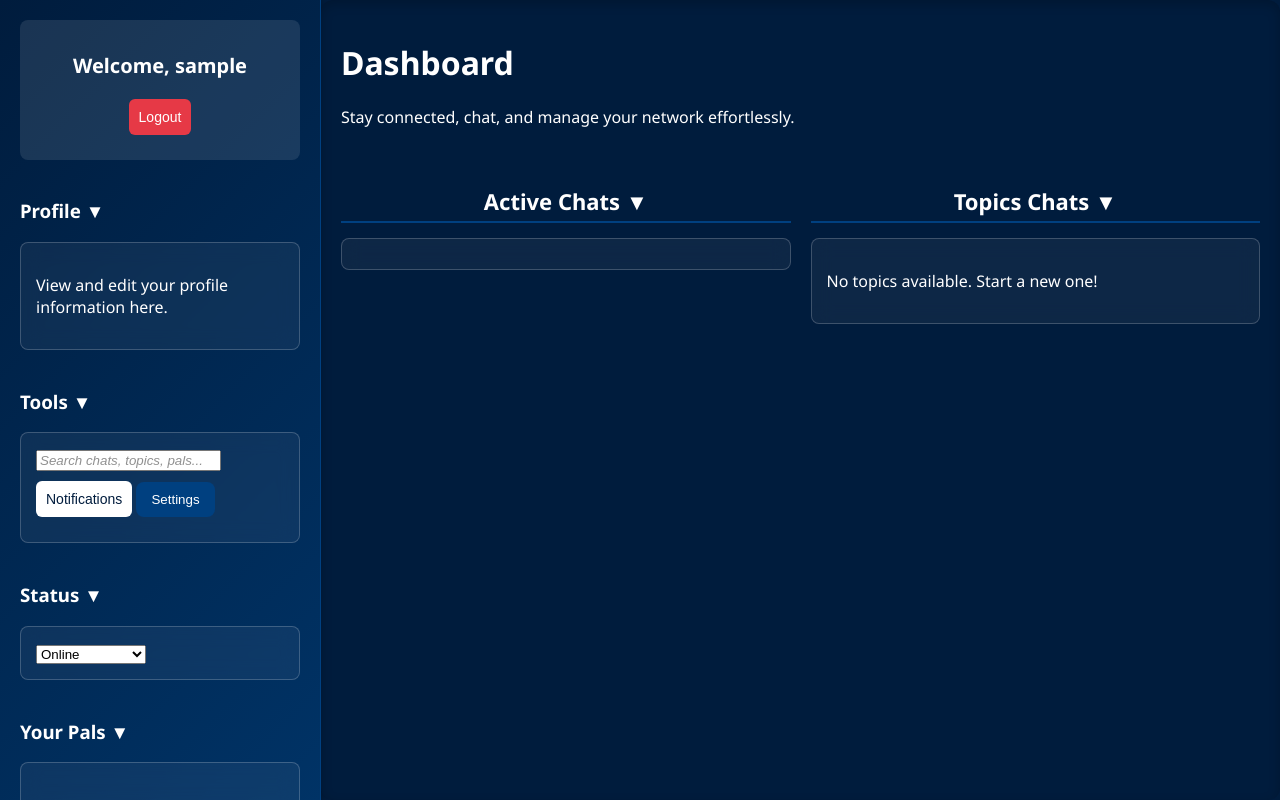
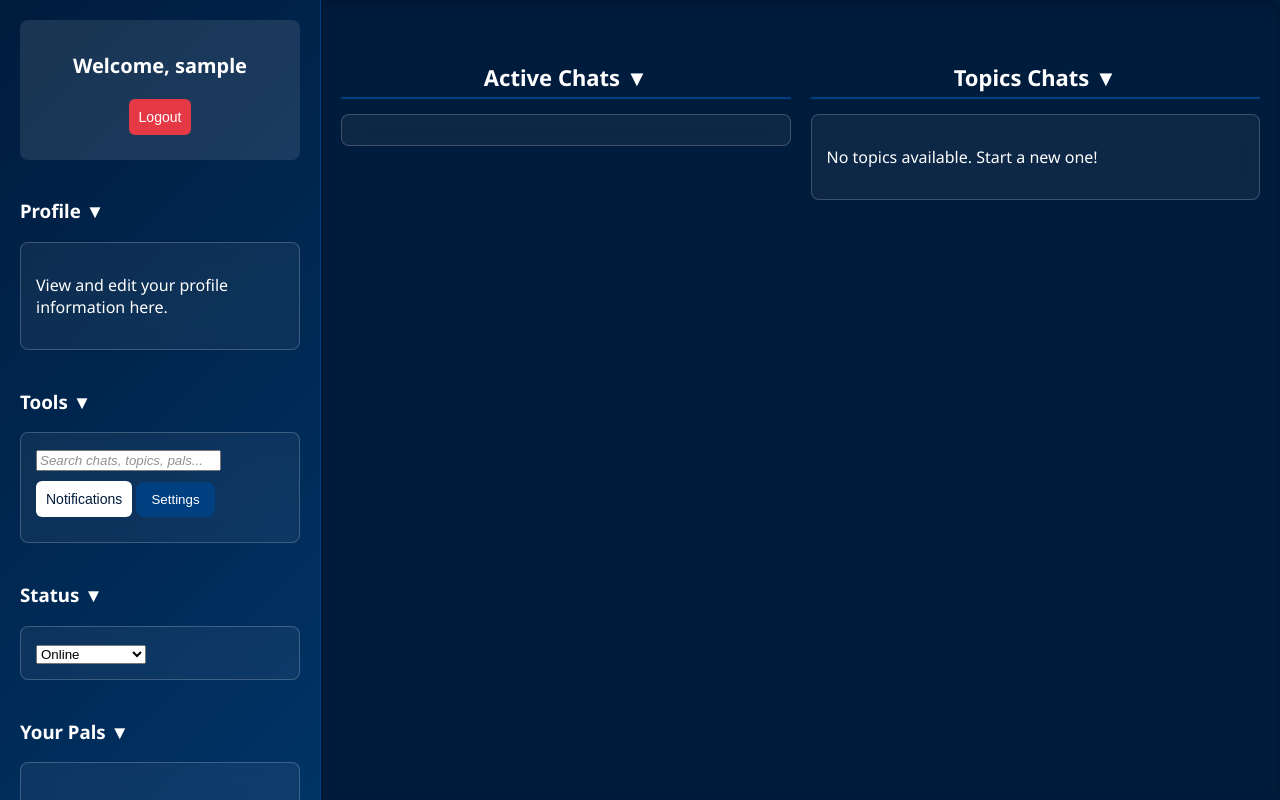
Before and after one commit to NervousBlakedown/aol, a Flask app: template frontend/templates/dashboard.html in a window 1280 px wide. Run offline with Flask 3, Linux system fonts and the light colour scheme; the template is opened without the code that fills it: most values are stand-ins (such as "Sample title", 1, 10 or a date in 2020); parts of the project's set-up code (start-up, migrations or seed data) failed here and were passed over; some libraries are stand-ins or nearby versions.

Commit message:
removed worthless top

```diff
--- a/frontend/templates/dashboard.html
+++ b/frontend/templates/dashboard.html
@@ -71,8 +71,6 @@
     <!-- Main Content -->
     <main class="main-content">
         <header class="dashboard-header">
-            <h1>Dashboard</h1>
-            <p>Stay connected, chat, and manage your network effortlessly.</p>
         </header>
 
         <div class="chats-container-layout" style="display: flex; gap: 20px;">
```
